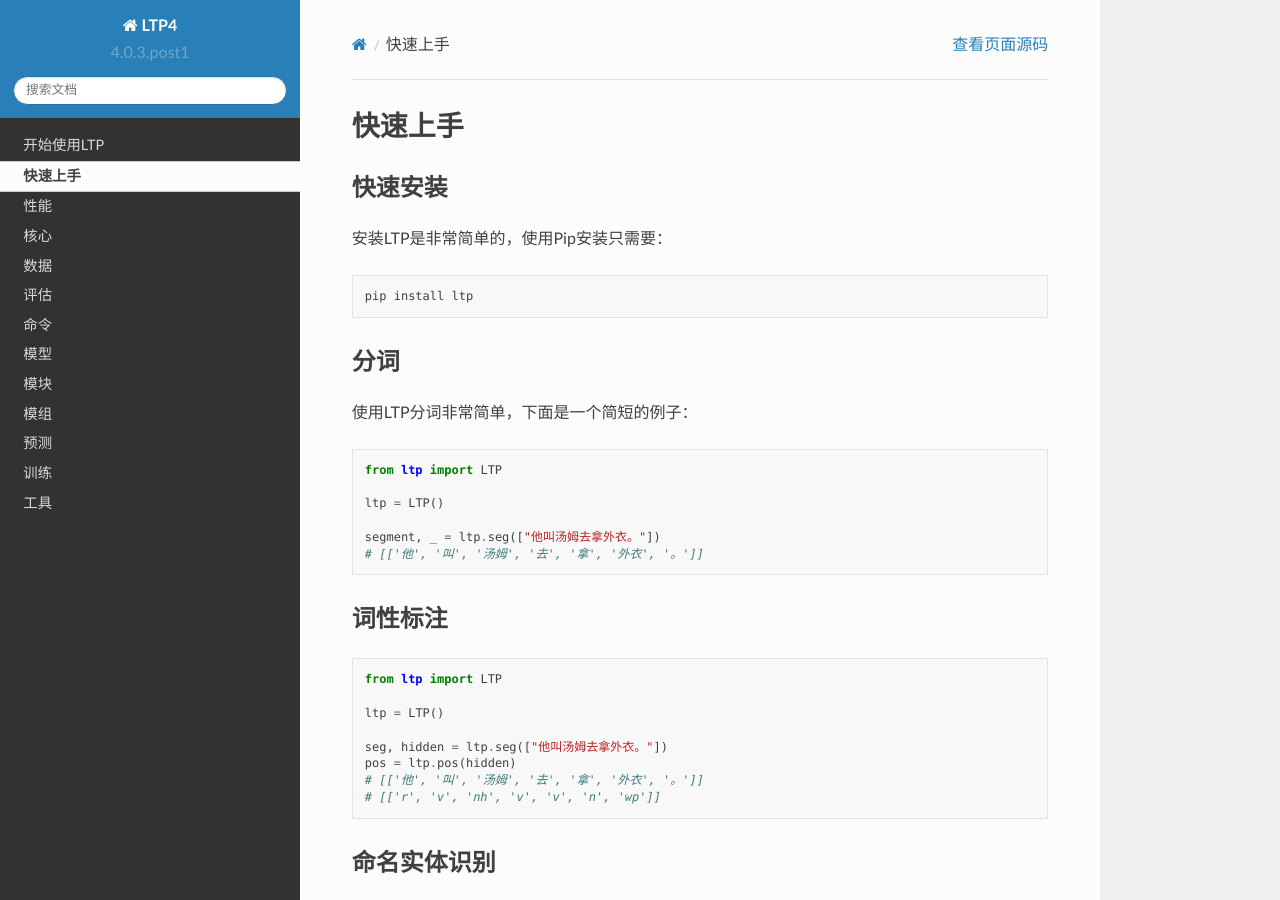
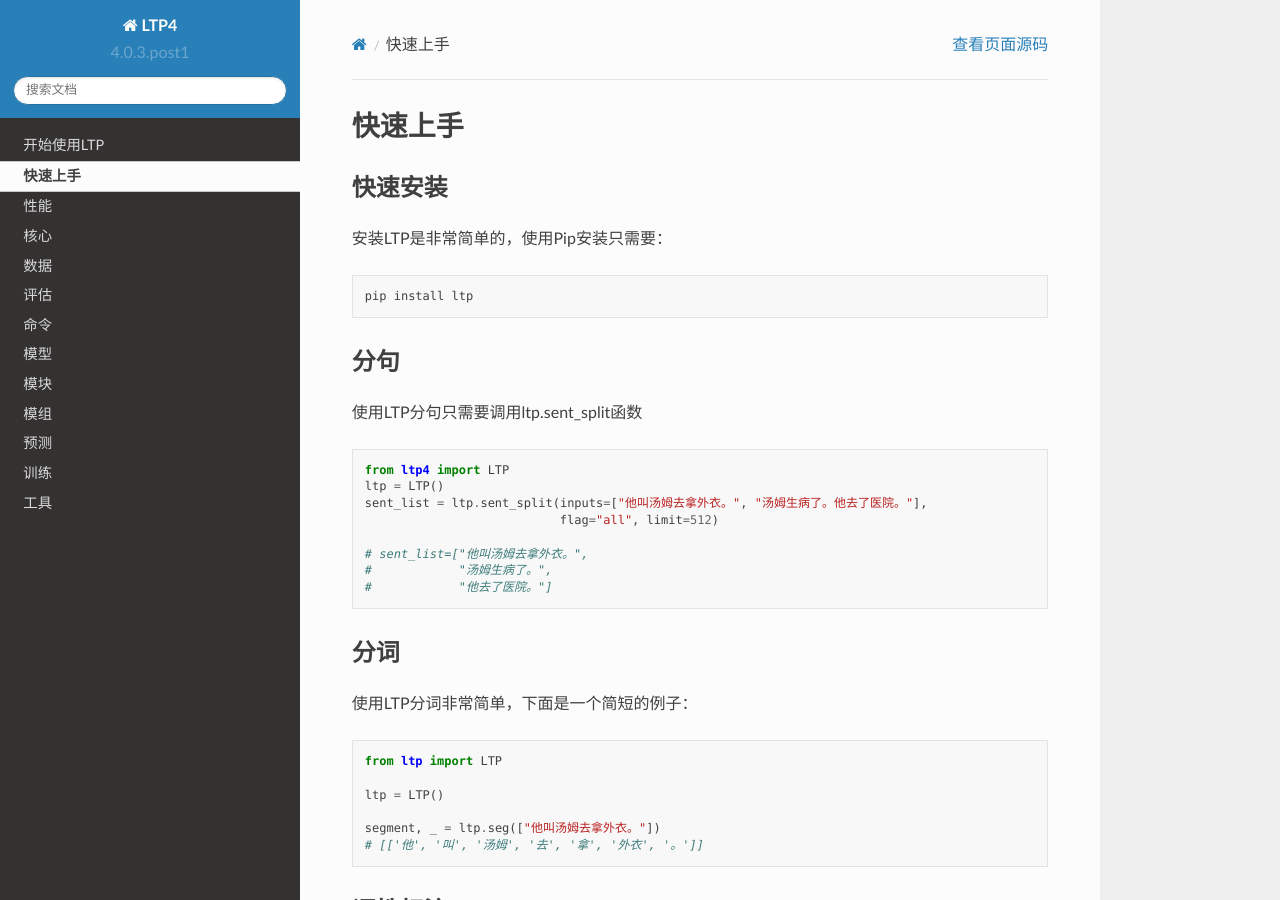
Before and after one commit to HIT-SCIR/ltp, a Sphinx documentation site: the page built from docs/quickstart.rst, in a window 1280 px wide and 900 px high. Built offline with Sphinx 7.4.7 and the Read the Docs theme 2.0.0, drawn with Linux system fonts in a browser that asks for light colours.

Commit message:
更新ltp docs/里面的分句文档
更新ltp docs/里面的分句文档

```diff
--- a/docs/quickstart.rst
+++ b/docs/quickstart.rst
@@ -10,6 +10,20 @@
 
     pip install ltp
 
+分句
+-----------------
+使用LTP分句只需要调用ltp.sent_split函数
+
+.. code-block:: python
+
+    from ltp4 import LTP
+    ltp = LTP()
+    sent_list = ltp.sent_split(inputs=["他叫汤姆去拿外衣。", "汤姆生病了。他去了医院。"],
+                               flag="all", limit=512)
+
+    # sent_list=["他叫汤姆去拿外衣。",
+    #            "汤姆生病了。",
+    #            "他去了医院。"]
 
 分词
 ------------------
```
Also changed, not shown: README.md (+1 -0 lines), 2 other files.
